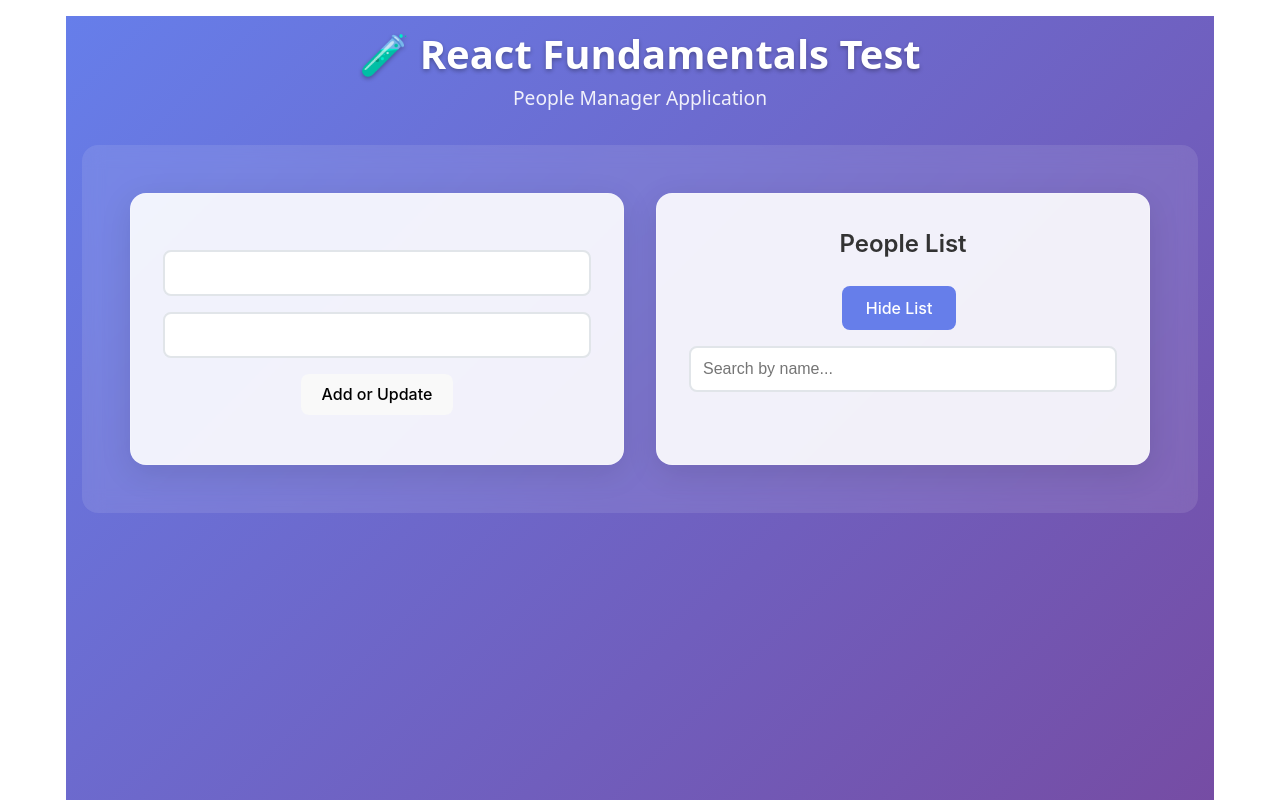
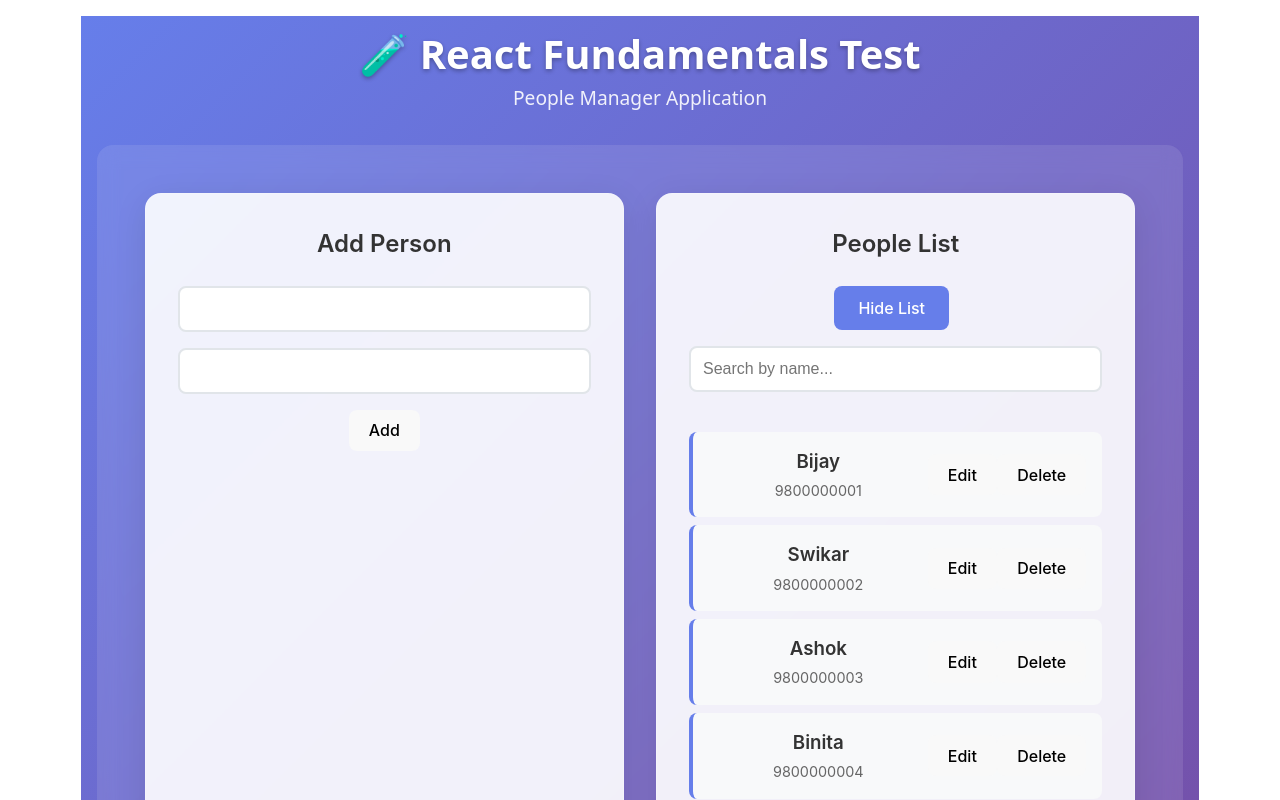
Before and after one commit to TEJ-Fellowship/react-test-first, a React (Vite) app: page / in a window 1280 px wide. Shown: the top 800 px of the page. Built offline with nearby package versions, Linux system fonts and the light colour scheme.

Commit message:
all done

```diff
--- a/src/PeopleManager.jsx
+++ b/src/PeopleManager.jsx
@@ -1,24 +1,23 @@
-import { useState, useEffect } from 'react';
-import peopleData from './data.json';
-import styles from './PeopleManager.module.css';
+import { useState, useEffect } from "react";
+import peopleData from "./data.json";
+import styles from "./PeopleManager.module.css";
 
 function PeopleManager() {
   // State for people list
   const [people, setPeople] = useState([]);
 
   // State for form inputs
-  const [name, setName] = useState('');
-  const [phone, setPhone] = useState('');
+  const [name, setName] = useState("");
+  const [phone, setPhone] = useState("");
 
   // State for editing
   const [editingId, setEditingId] = useState(null);
 
   // State for search
-  const [searchTerm, setSearchTerm] = useState('');
+  const [searchTerm, setSearchTerm] = useState("");
 
   // State for show/hide list
   const [showList, setShowList] = useState(true);
-
 
   // Load initial data
   useEffect(() => {
@@ -26,78 +25,82 @@ function PeopleManager() {
   }, []);
 
   // TODO: Implement search filtering
-  // const filteredPeople = people.filter(person =>
-  //   some code here...
-  // );
+  const filteredPeople = people.filter((person) =>
+    person.name.toLowerCase().includes(searchTerm.toLowerCase())
+  );
 
   // Handle form submission (Add or Update)
   const handleSubmit = () => {
-    // if (!name.trim() || !phone.trim()) {
-    //   alert('Please fill in both name and phone fields');
-    //   return;
-    // }
-
+    if (!name.trim() || !phone.trim()) {
+      alert("Please fill in both name and phone fields");
+      return;
+    }
     if (editingId) {
-      // TODO: Update existing person
-     // code here...
+      let filtered = people.map((person) => {
+        if (person.id === editingId) {
+          return (person = { ...person, name: name, phone: phone });
+        }
+        return person;
+      });
+      setPeople(filtered);
     } else {
       // TODO: Add new person
+      const newData = { id: people.length + 1, name: name, number: phone };
+      setPeople([...people, newData]);
       // code here...
     }
 
     // Clear form
-    setName('');
-    setPhone('');
+    setName("");
+    setPhone("");
   };
 
   // Handle edit button click
-  const handleEdit = (person) => {
-    // TODO: Handle edit button click
-    // code here...
+  const handleEdit = (id) => {
+    const [person] = people.filter((person) => person.id === id);
+    setName(person.name);
+    setPhone(person.phone);
+    setEditingId(person.id);
   };
 
   // Handle delete button click
   const handleDelete = (id) => {
-    // TODO: Handle delete button click
-    // code here...
-
+    let filtered = people.filter((person) => person.id !== id);
+    setPeople(filtered);
   };
 
   // Handle cancel edit
   const handleCancelEdit = () => {
-    // TODO: Handle cancel edit
-    // code here...
+    setEditingId(null);
+    setName("");
+    setPhone("");
   };
 
   return (
     <div className={styles.container}>
       {/* Left Panel - Inputs */}
       <div className={styles.leftPanel}>
+        {/* {!editingId? <h2 className={styles.title} >Add Person</h2> : <h2 className={styles.title}>Edit Person</h2>} */}
          <h2 className={styles.title}>
-          {/* TODO: Add title here : "Add/Edit Person" */}
+          {!editingId ? "Add Person" : "Edit Person"}
          </h2>
-
         <input
           className={styles.input}
-          // code here... to add name input
+          type="text"
+          id="nameInput"
+          onChange={(e) => setName(e.target.value)}
+          value={name}
         />
-
         <input
           className={styles.input}
-          // code here... to add phone input
+          type="number"
+          id="numberInput"
+          onChange={(e) => setPhone(e.target.value)}
+          value={phone}
         />
-
-        <button
-          // code here... to add add/update button
-        >
-         Add or Update
-        </button>
-
+        <button onClick={handleSubmit}>{editingId? "Edit" : "Add"}</button>
         {editingId && (
-          <button
-            className={styles.button}
-           // code here... to add cancel button
-          >
+          <button className={styles.button} onClick={handleCancelEdit}>
             Cancel
           </button>
         )}
@@ -110,9 +113,11 @@ function PeopleManager() {
         {/* Show/Hide Toggle Button */}
         <button
           className={styles.toggleButton}
-          // code here... to add show/hide toggle button
+          onClick={() => {
+            setShowList(!showList);
+          }}
         >
-           {showList ? 'Hide List' : 'Show List'}
+          {showList ? "Hide List" : "Show List"}
         </button>
 
         {/* TODO: Implement Search Input */}
@@ -121,15 +126,41 @@ function PeopleManager() {
             type="text"
             className={styles.searchInput}
             placeholder="Search by name..."
-           // code here... to add search input
+            onChange={(e) => setSearchTerm(e.target.value)}
           />
-
         </div>
 
         {/* People List */}
+        {/* TODO: Add your list rendering logic here */}
         {showList && (
           <ul className={styles.peopleList}>
-             {/* TODO: Add your list rendering logic here */}
+            {filteredPeople.map((person) => {
+              return (
+                <li className={styles.personItem} key={person.id}>
+                  <div className={styles.personInfo}>
+                    <h3 className={styles.personName}>{person.name}</h3>
+                    <p className={styles.personPhone}>{person.phone}</p>
+                  </div>
+                  <div className="personActions">
+                    <button
+                      onClick={() => {
+                        handleEdit(person.id);
+                      }}
+                    >
+                      Edit
+                    </button>
+                    <button
+                      onClick={() => {
+                        handleDelete(person.id);
+                      }}
+                    >
+                      Delete
+                    </button>
+                  </div>
+                </li>
+              );
+            })}
+
             {/*
               Requirements:
               1. Show "No people found" message when filteredPeople is empty , use noResults class for styling
```
Lines whose indentation alone changed are shown as unchanged.
